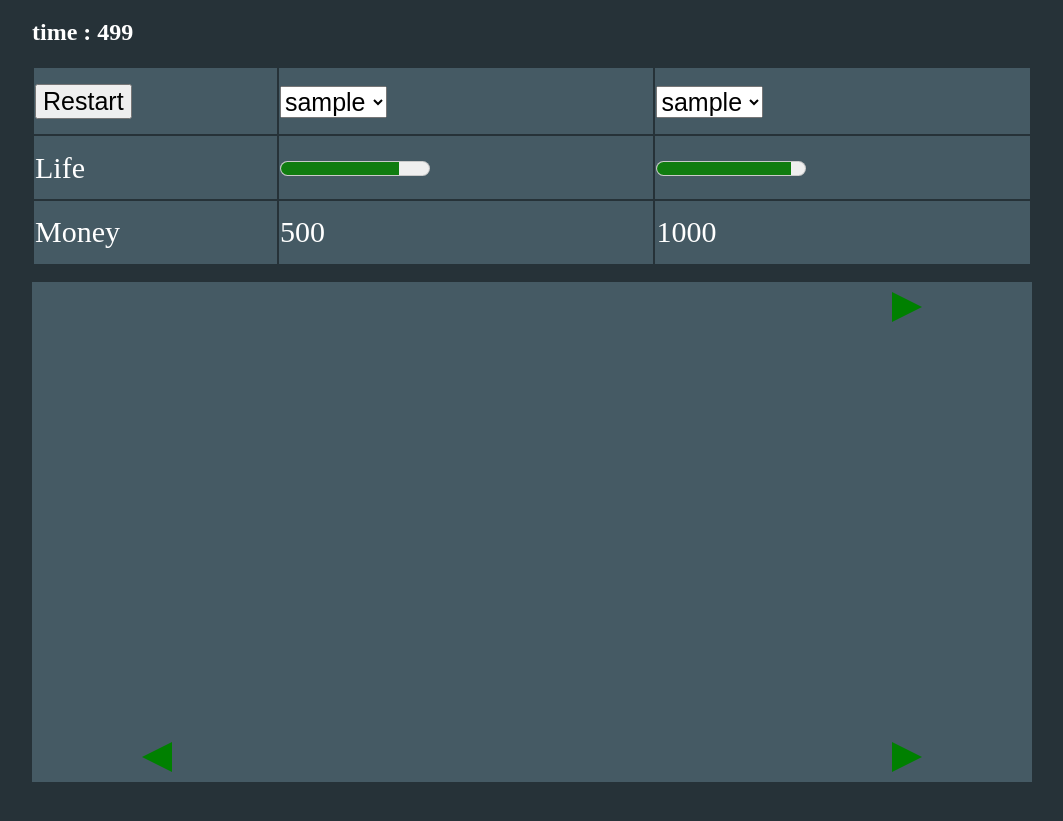
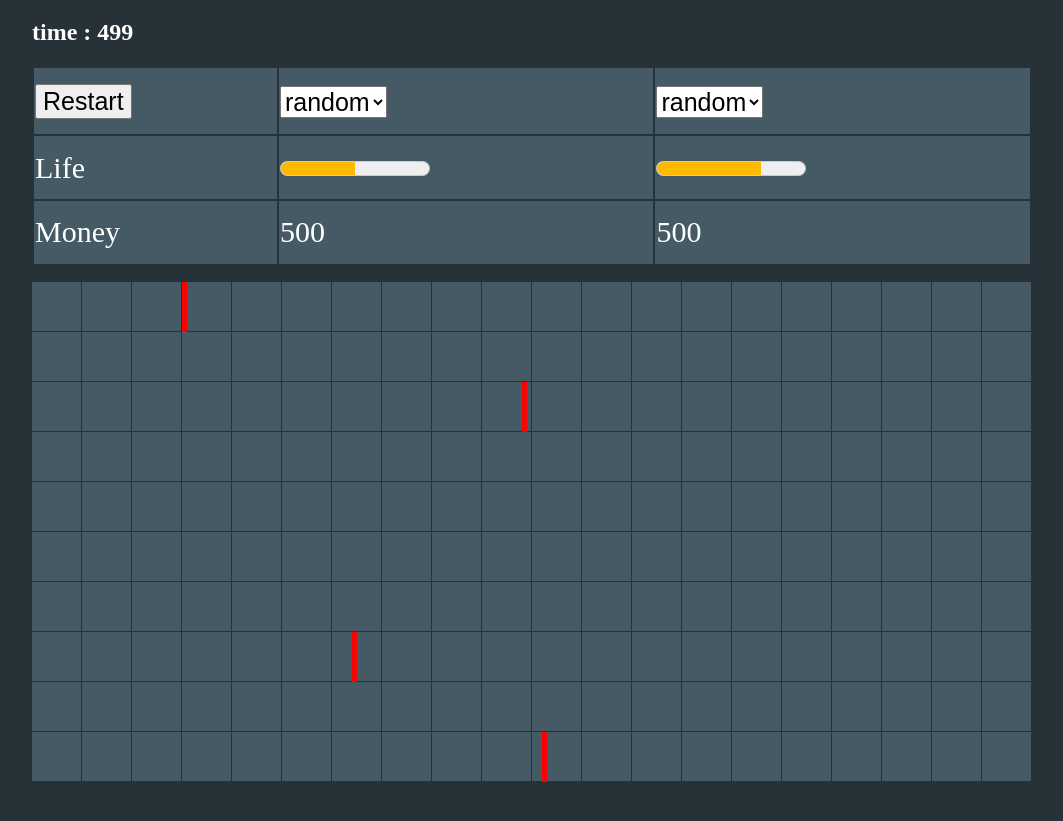
Before and after one commit to 123yoshidandy/3rd-force, a plain HTML site: page index.html in a window 1280 px wide. Shown: the part 61-882 px from the top of the page, without its empty margins (108-1171 px from the left). After the commit the page ends 855 px from the top, so only its background shows below. Drawn offline with Linux system fonts and the light colour scheme.

Commit message:
バグ修正／目的地の概念導入

```diff
--- a/css/style.css
+++ b/css/style.css
@@ -1,11 +1,9 @@
 body {
     width: 1000px;
-    height: 1000px;
     background-color: #263238;
     color: #FFFFFF;
     margin-left: auto;
     margin-right: auto;
-
 }
 
 .score_table {
--- a/js/main.js
+++ b/js/main.js
@@ -7,24 +7,27 @@ const CHARACTER_TYPES = {
         type: "r",
         life: 100,
         attack: 100,
-        range: 1,
+        range: 10,
         cost: 500,
+        destination: WIDTH,
         color: "red",
     },
     g: {
         type: "g",
         life: 400,
-        attack: 200,
+        attack: 50,
         range: 20,
         cost: 1000,
+        destination: WIDTH - 20,
         color: "green",
     },
     y: {
         type: "y",
         life: 200,
-        attack: 50,
+        attack: 10,
         range: 40,
         cost: 1000,
+        destination: WIDTH - 40,
         color: "yellow",
     },
 };
@@ -62,14 +65,14 @@ var timer = setInterval(function () {
 
 function init() {
     var selectTeamA = document.getElementById("teamA.select");
-    for (var i of ["sample", "random"]) {
+    for (var i of ["random", "sample"]) {
         var optionElement = document.createElement("option");
         optionElement.textContent = i;
         optionElement.value = i;
         selectTeamA.appendChild(optionElement);
     }
     var selectTeamB = document.getElementById("teamB.select");
-    for (var i of ["sample", "random"]) {
+    for (var i of ["random", "sample"]) {
         var optionElement = document.createElement("option");
         optionElement.textContent = i;
         optionElement.value = i;
@@ -104,35 +107,27 @@ function view() {
     const canvas = document.getElementById('field_canvas');
     const ctx = canvas.getContext('2d');
     ctx.clearRect(0, 0, canvas.width, canvas.height);
-    ctx.fillStyle = "#455A64";
-    ctx.fillRect(0, 0, canvas.width, canvas.height);
 
-    for (var character of state.teamA.characters) {
+    for (var x = 0; x < 20; x++) {
+        for (var y = 0; y < 10; y++) {
+            ctx.fillStyle = "#455A64";
+            ctx.fillRect(x * 50, y * 50, 49, 49);
+        }
+    }
+
+    for (var character of state.teamA.characters.concat(state.teamB.characters)) {
         ctx.fillStyle = CHARACTER_TYPES[character.type].color;
-        ctx.beginPath();
-        ctx.moveTo(5 * character.x + 10, 50 * character.y + 10);
-        ctx.lineTo(5 * character.x + 10, 50 * character.y + 40);
-        ctx.lineTo(5 * character.x + 40, 50 * character.y + 25);
-        ctx.closePath();
-        ctx.fill();
-    }
-    for (var character of state.teamB.characters) {
-        ctx.fillStyle = CHARACTER_TYPES[character.type].color;
-        ctx.beginPath();
-        ctx.moveTo(5 * character.x + 40, 50 * character.y + 40);
-        ctx.lineTo(5 * character.x + 40, 50 * character.y + 10);
-        ctx.lineTo(5 * character.x + 10, 50 * character.y + 25);
-        ctx.closePath();
-        ctx.fill();
+        ctx.fillRect(5 * character.x, 50 * character.y, 5, 50);
     }
 }
 
 function move() {
-    for (var character of state.teamA.characters) {
-        character.x = Math.min(character.x + 1, WIDTH - 10 - character.range);
-    }
-    for (var character of state.teamB.characters) {
-        character.x = Math.max(character.x - 1, character.range);
+    for (var character of state.teamA.characters.concat(state.teamB.characters)) {
+        if (character.x < character.destination) {
+            character.x++;
+        } else if (character.x > character.destination) {
+            character.x--;
+        }
     }
 }
 
@@ -183,14 +178,14 @@ function attack_enemy() {
 
 function attack_area() {
     for (var i = state.teamA.characters.length - 1; i >= 0; i--) {
-        if (state.teamA.characters[i].type == "r" && state.teamA.characters[i].x == WIDTH - 10 - 1) {
+        if (state.teamA.characters[i].type == "r" && state.teamA.characters[i].x >= WIDTH - 1) {
             state.teamB.life -= state.teamA.characters[i].attack;
             state.teamA.characters.splice(i, 1);
         }
     }
 
     for (var i = state.teamB.characters.length - 1; i >= 0; i--) {
-        if (state.teamB.characters[i].type == "r" && state.teamB.characters[i].x == 1) {
+        if (state.teamB.characters[i].type == "r" && state.teamB.characters[i].x <= 0) {
             state.teamA.life -= state.teamB.characters[i].attack;
             state.teamB.characters.splice(i, 1);
         }
@@ -204,11 +199,7 @@ async function command() {
     const tactics1 = new module1.Tactics();
     const result1= tactics1.exec(state.time, state.teamA, state.teamB);
 
-    for (var character of state.teamA.characters) {
-        character.x = WIDTH - 1 - character.x;
-        character.y = HEIGHT - 1 - character.y;
-    }
-    for (var character of state.teamB.characters) {
+    for (var character of state.teamA.characters.concat(state.teamB.characters)) {
         character.x = WIDTH - 1 - character.x;
         character.y = HEIGHT - 1 - character.y;
     }
@@ -219,31 +210,37 @@ async function command() {
     const tactics2 = new module2.Tactics();
     const result2 = tactics2.exec(state.time, state.teamB, state.teamA);
 
-    for (var character of state.teamA.characters) {
-        character.x = WIDTH - 1 - character.x;
-        character.y = HEIGHT - 1 - character.y;
-    }
-    for (var character of state.teamB.characters) {
+    for (var character of state.teamA.characters.concat(state.teamB.characters)) {
         character.x = WIDTH - 1 - character.x;
         character.y = HEIGHT - 1 - character.y;
     }
 
     for (var result of result1) {
-        generate(0, result[0], "teamA", result[1]);
+        generate("teamA", result[1], result[0]);
     }
 
     for (var result of result2) {
-        generate(WIDTH - 1, HEIGHT - 1 - result[0], "teamB", result[1]);
+        generate("teamB", result[1], HEIGHT - 1 - result[0]);
     }
 }
 
-function generate(x, y, team, type) {
+function generate(team, type, y) {
     if (state[team].money >= CHARACTER_TYPES[type].cost) {
+
+        var x = 0;
+        var destination = CHARACTER_TYPES[type].destination;
+        if (team == "teamB") {
+            x = WIDTH;
+            destination = WIDTH - destination;
+        }
+
         state[team].characters.push({
+            team: team,
             type: type,
             life: CHARACTER_TYPES[type].life,
             attack: CHARACTER_TYPES[type].attack,
             range: CHARACTER_TYPES[type].range,
+            destination: destination,
             x: x,
             y: y,
         });
```
